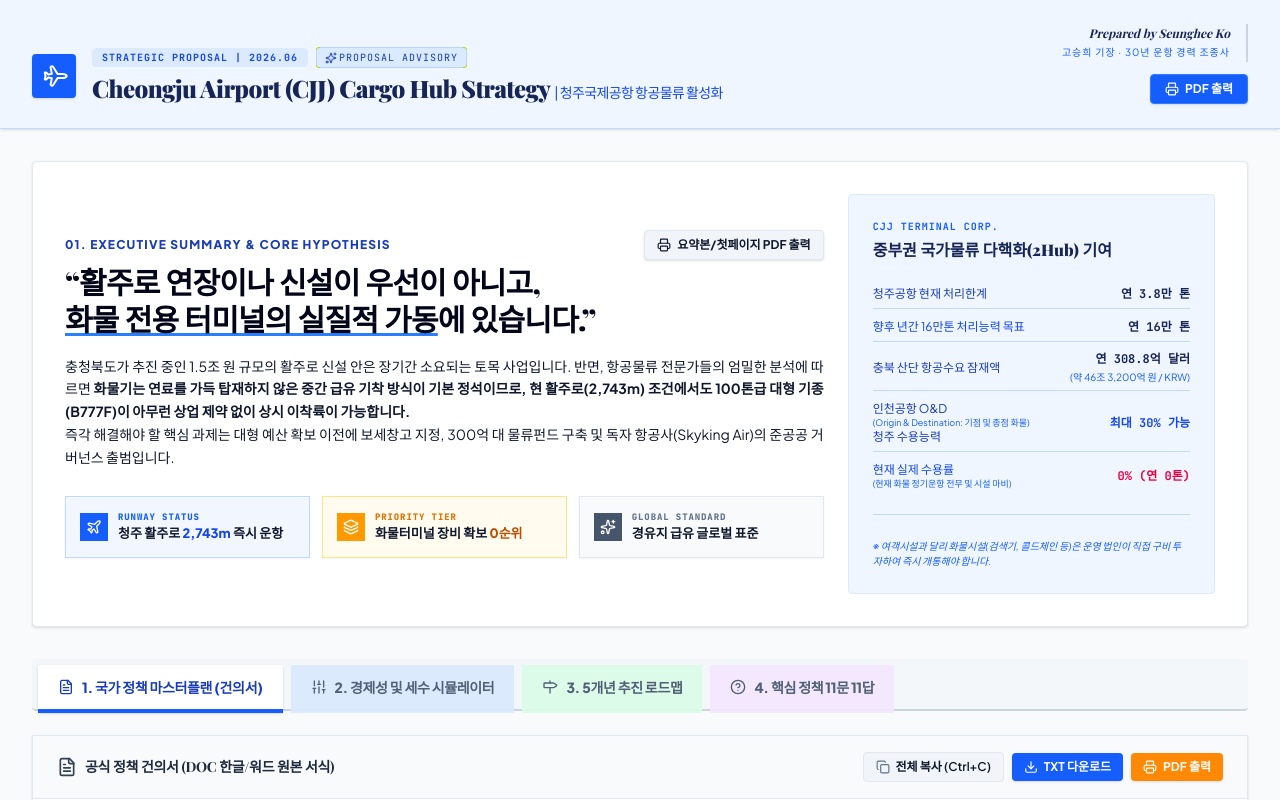
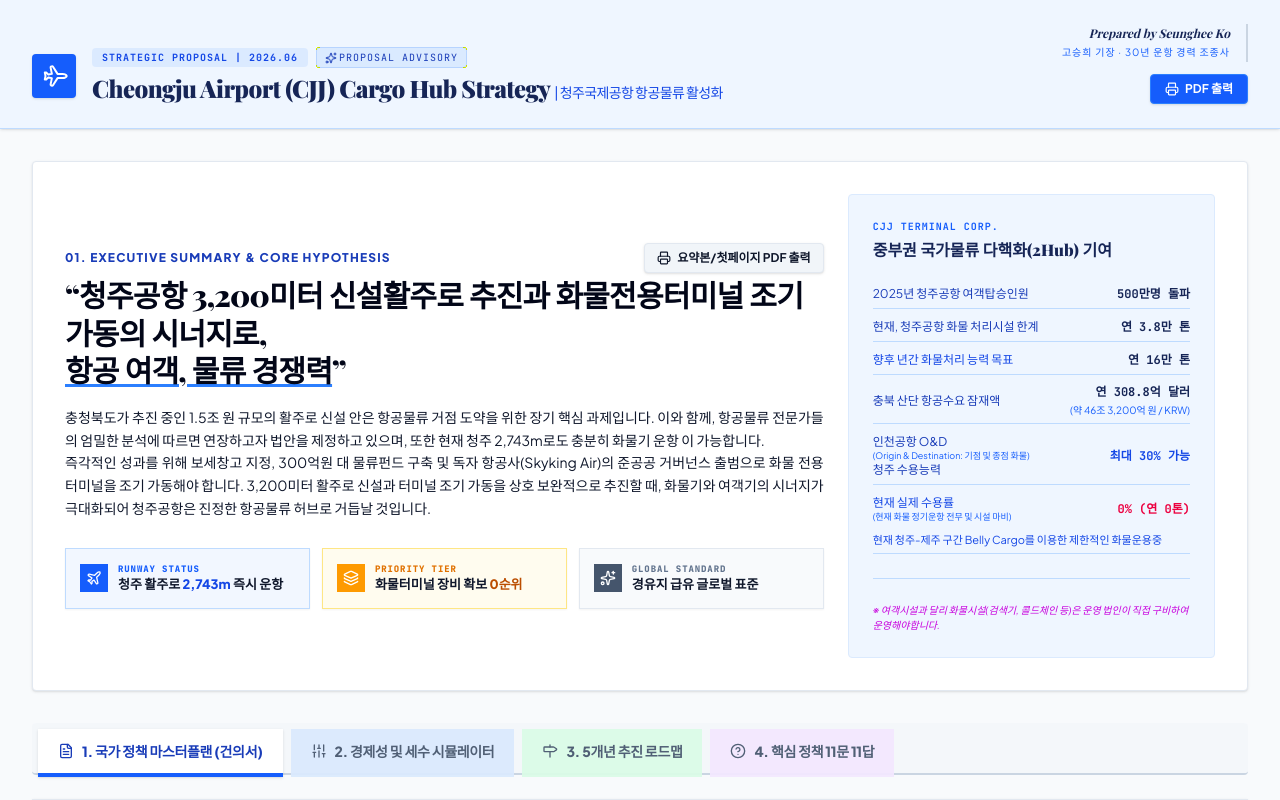
Before and after one commit to alamo99ko-ux/CJJ-Cargo-Terminal-Project, a React (Vite) app: page / in a window 1280 px wide. Shown: the top 800 px of the page. Built offline with nearby package versions, Linux system fonts and the light colour scheme; a web font is replaced by a local one.

Commit message:
docs: update project strategy descriptions
Refine messaging to emphasize the synergy between the 3,200m runway expansion project and the immediate activation of the cargo terminal, replacing the previous "either-or" stance with a complementary long-term development framework.

```diff
--- a/src/App.tsx
+++ b/src/App.tsx
@@ -109,13 +109,13 @@ export default function App() {
               </button>
             </div>
             <h2 className="text-xl md:text-3xl font-black text-slate-950 font-serif leading-tight tracking-tight">
-              “활주로 연장이나 신설이 우선이 아니고,<br/>
-              <span className="underline decoration-blue-500 decoration-3">화물 전용 터미널의 실질적 가동</span>에 있습니다.”
+              “청주공항 3,200미터 신설활주로 추진과 화물전용터미널 조기 가동의 시너지로,<br/>
+              <span className="underline decoration-blue-500 decoration-3">항공 여객, 물류 경쟁력</span>”
             </h2>
             <p className="text-slate-650 text-sm leading-relaxed text-justify">
-              충청북도가 추진 중인 1.5조 원 규모의 활주로 신설 안은 장기간 소요되는 토목 사업입니다. 반면, 항공물류 전문가들의 엄밀한 분석에 따르면
-              <strong> 화물기는 연료를 가득 탑재하지 않은 중간 급유 기착 방식이 기본 정석이므로, 현 활주로(2,743m) 조건에서도 100톤급 대형 기종(B777F)이 아무런 상업 제약 없이 상시 이착륙이 가능합니다.</strong> <br/>
-              즉각 해결해야 할 핵심 과제는 대형 예산 확보 이전에 보세창고 지정, 300억 대 물류펀드 구축 및 독자 항공사(Skyking Air)의 준공공 거버넌스 출범입니다.
+              충청북도가 추진 중인 1.5조 원 규모의 활주로 신설 안은 항공물류 거점 도약을 위한 장기 핵심 과제입니다. 이와 함께, 항공물류 전문가들의 엄밀한 분석에 따르면
+              연장하고자 법안을 제정하고 있으며, 또한 현재 청주 2,743m로도 충분히 화물기 운항 이 가능합니다.<br/>
+              즉각적인 성과를 위해 보세창고 지정, 300억원 대 물류펀드 구축 및 독자 항공사(Skyking Air)의 준공공 거버넌스 출범으로 화물 전용 터미널을 조기 가동해야 합니다. 3,200미터 활주로 신설과 터미널 조기 가동을 상호 보완적으로 추진할 때, 화물기와 여객기의 시너지가 극대화되어 청주공항은 진정한 항공물류 허브로 거듭날 것입니다.
             </p>
             <div className="grid grid-cols-1 sm:grid-cols-3 gap-3 pt-3">
               <div className="flex items-center gap-2.5 p-3.5 bg-blue-50/80 text-blue-950 rounded-none border border-blue-200 transition-all shadow-xs">
@@ -163,11 +163,15 @@ export default function App() {
             </div>
             <div className="space-y-2.5 text-xs text-blue-800 block">
               <div className="flex items-center justify-between border-b border-blue-200 pb-1.5">
-                <span>청주공항 현재 처리한계</span>
+                <span>2025년 청주공항 여객탑승인원</span>
+                <span className="font-bold text-blue-950 font-mono">500만명 돌파</span>
+              </div>
+              <div className="flex items-center justify-between border-b border-blue-200 pb-1.5">
+                <span>현재, 청주공항 화물 처리시설 한계</span>
                 <span className="font-bold text-blue-950 font-mono">연 3.8만 톤</span>
               </div>
               <div className="flex items-center justify-between border-b border-blue-200 pb-1.5 text-blue-700">
-                <span>향후 년간 16만톤 처리능력 목표</span>
+                <span>향후 년간 화물처리 능력 목표</span>
                 <span className="font-bold font-mono text-blue-950">연 16만 톤</span>
               </div>
               <div className="flex items-center justify-between border-b border-blue-200 pb-1.5">
@@ -199,10 +203,13 @@ export default function App() {
                 </span>
                 <span className="font-bold text-rose-600 font-mono">0% (연 0톤)</span>
               </div>
+              <div className="flex items-center border-b border-blue-200 pb-1.5">
+                <span className="text-blue-700 text-[11px]">현재 청주-제주 구간 Belly Cargo를 이용한 제한적인 화물운용중</span>
+              </div>
             </div>
             <div className="h-px bg-blue-200"></div>
-            <p className="text-[10px] text-blue-600 italic">
-              ※ 여객시설과 달리 화물시설(검색기, 콜드체인 등)은 운영 법인이 직접 구비 투자하여 즉시 개통해야 합니다.
+            <p className="text-[10px] text-fuchsia-600 italic">
+              ※ 여객시설과 달리 화물시설(검색기, 콜드체인 등)은 운영 법인이 직접 구비하여 운영해야합니다.
             </p>
           </div>
         </section>
--- a/src/components/FaqView.tsx
+++ b/src/components/FaqView.tsx
@@ -44,8 +44,8 @@ const FAQ_ITEMS: FAQItem[] = [
     a: "ATR72-600F는 화물9톤급(최대이륙 23톤급) 카고 하이브리드 전용기로서 제트유 소모량이 대형기의 1/5수준에 불과하며, 조류 충돌 리스크 및 단거리 활주로 이착륙 안전도가 지구상에서 가장 공인받은 항공기입니다. 이우, 상하이, 후쿠오카 취항 시 기동성 있는 회전율(1일 최대 6회 편도 가능)을 제공해 정밀 이커머스 긴급 화물을 딜리버리 하는데 가동률을 극대화하여 적자 확률이 사실상 제로에 수렴하게 하는 최유리한 기종입니다."
   },
   {
-    q: "Q10. 활주로 연장 특별법 추진이 우선이지, '터미널 선가동'이 왜 지름길입니까?",
-    a: "국비 3조 원급 신규 토목 건설은 여야 대치 및 국가 예비타당성 면제, 착공 설계, 안전 실 검사 평가에 최소 10~15년이 걸리며 그사이 청주가 유치해야 할 아시아 이커머스(알리, 테무, 틱톡) 고부가 황금 물량 수송은 타 신공항(부산 가덕도, 대구 군위)으로 영구적으로 이탈해 버립니다. 반면 화물은 현 2,743m 활주로에서 즉시 운항 실적을 낼 수 있어, 매년 축적되는 수십만 톤 한도의 통계와 세수, 인구 창출 실증 데이터를 가지고 중앙 부처를 역 상륙 압박하여 활주로 확장 인가를 국가 계획에 획기적으로 조기 선 반영시킬 수 있는 영리한 트랙레코드 비책입니다."
+    q: "Q10. 청주공항 신설 활주로 사업과 화물터미널 조기 가동, 어떻게 공존하며 시너지를 낼 수 있나요?",
+    a: "충청북도에서 추진 중인 청주공항 3,200m 신설 활주로는 중장기적 항공 물류 거점으로 도약하기 위해 반드시 필요한 핵심 과제입니다. 대규모 국책 사업인 만큼 신중한 설계와 재원 마련에 최소 10~15년의 시간이 소요될 것입니다. 이와 긴밀히 연계하여 추진하는 '화물 전용 터미널 조기 가동'은 거대한 인프라가 완성되기 전, 현존하는 자원을 통해 청주공항의 항공 물류 잠재력을 조기에 실증하는 최고의 파트너 전략입니다. 즉, 현 활주로에서 화물 운항 성과를 빠르게 실현하여 매년 축적된 물류 데이터와 경제성 지표를 보여준다면, 신설 활주로의 타당성을 설득력 있게 뒷받침하여 그 건설 계획이 국가 상위 계획에 더 신속하게 반영되도록 견인하는 역할을 할 것입니다. 결과적으로, 터미널 조기 가동은 신설 활주로 추진의 마중물이 되어 함께 상생하며 시너지를 극대화하는 성공의 길이 될 것입니다."
   },
   {
     q: "Q11. 현재 청주공항에서 처리되는 여객기 벨리카고(Belly Cargo) 화물 실적은 얼마나 됩니까?",
--- a/src/components/ReportView.tsx
+++ b/src/components/ReportView.tsx
@@ -183,7 +183,7 @@ export default function ReportView() {
                 전문가 오피니언 고승희 기장 (30년 운항 경력 조종사):
               </p>
               <p className="text-sm text-slate-900 leading-relaxed">
-                “현재 청주공항은 약 1.5조 원의 막대한 국비를 투입해 3,200m 신설 활주로를 연장하고자 법안을 제정하고 있으나, <strong>현, 청주 활주로 2,743m 즉시 운항 가능</strong>합니다. <strong>화물기는 연료를 가득 탑재하지 않은 전략적 경유 비행(앵커리지, 알마티)이 정석이므로 기존 2,743m 활주로에서 80~100톤급 대형 기종(B777F)도 아무런 성능 한계 없이 즉각 상업 비행이 가능합니다.</strong> 또한 활주로 연장이나 신설이 우선이 아니고, 당장의 핵심 과제인 <strong>화물터미널 장비 확보가 0순위</strong>이며, 300억 대 설비비 투입을 통한 실질적 화물터미널 리모델링 및 상시 통관 지배구조의 조속한 작동이 요구됩니다.”
+                “현재 청주공항은 약 1.5조 원의 막대한 국비를 투입해 3,200m 신설 활주로를 연장하고자 법안을 제정하고 있으며, <strong>또한, 현재 청주공항 2,743m 활주로도 즉시 화물운항이 가능</strong>합니다. <strong>화물기는 연료를 가득 탑재하지 않은 전략적 경유 비행(앵커리지, 알마티)이 정석이므로 기존 2,743m 활주로에서 80~100톤급 대형 기종(B777F)도 아무런 성능 한계 없이 즉각 상업 비행이 가능합니다.</strong> 또한 신설 활주로 추진과 더불어, 당장의 핵심 과제인 <strong>화물터미널 장비 확보를 조기에 추진</strong>하여, 300억 대 설비비 투입을 통한 실질적 화물터미널 리모델링 및 상시 통관 지배구조의 조속한 작동이 요구됩니다.”
               </p>
             </div>
 
@@ -299,7 +299,7 @@ export default function ReportView() {
               Ⅵ. 마스터 결론
             </h2>
             <p className="font-sans font-extrabold text-slate-950 text-center py-5 px-6 bg-blue-50/50 rounded-sm border-2 border-blue-300 text-base md:text-lg leading-relaxed shadow-sm">
-              “청주국제공항 항공물류의 정답은 활주로의 무분별한 10년짜리 확장이 아닌, 화물이 들어서서 수속될 ‘터미널의 즉각적인 개방 가동’이며, 지자체가 보증하고 전문 운항사와 화주 포워더가 삼각 협치하는 준공공 거버넌스(SPC) 수립에 있습니다.”
+              “청주국제공항 항공물류의 미래는 신설 활주로의 중장기적 추진과 화물터미널의 즉각적인 개방 가동을 상호 보완적으로 결합함에 있으며, 지자체가 보증하고 전문 운항사와 화주 포워더가 삼각 협치하는 준공공 거버넌스(SPC) 수립에 있습니다.”
             </p>
           </div>
         </div>
```
